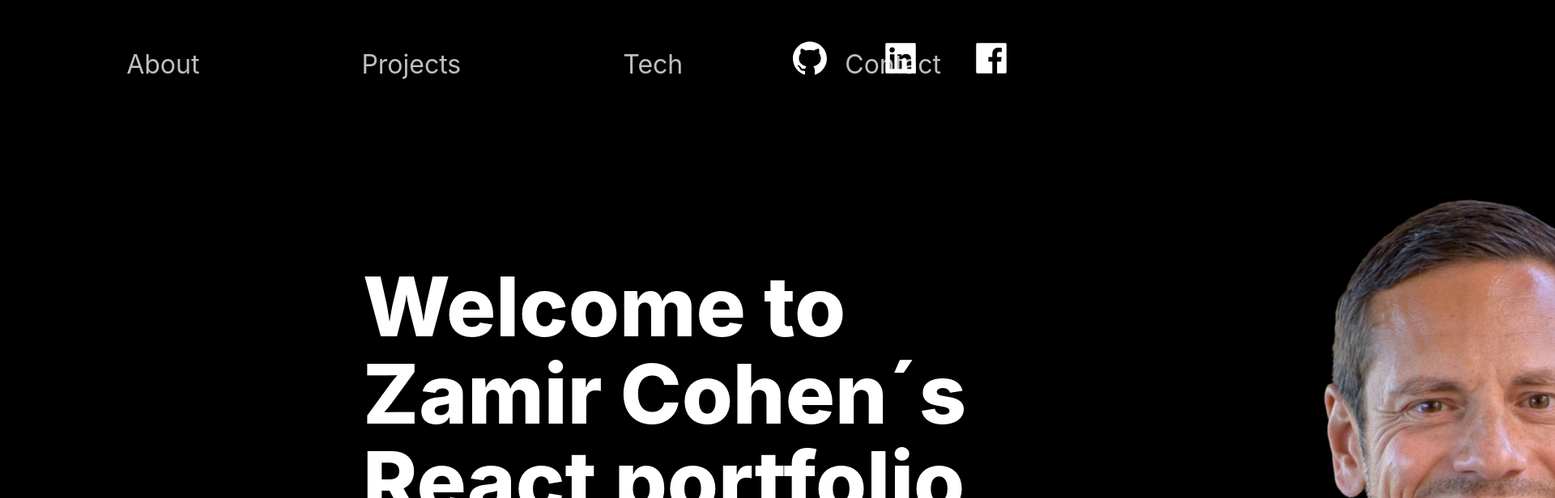
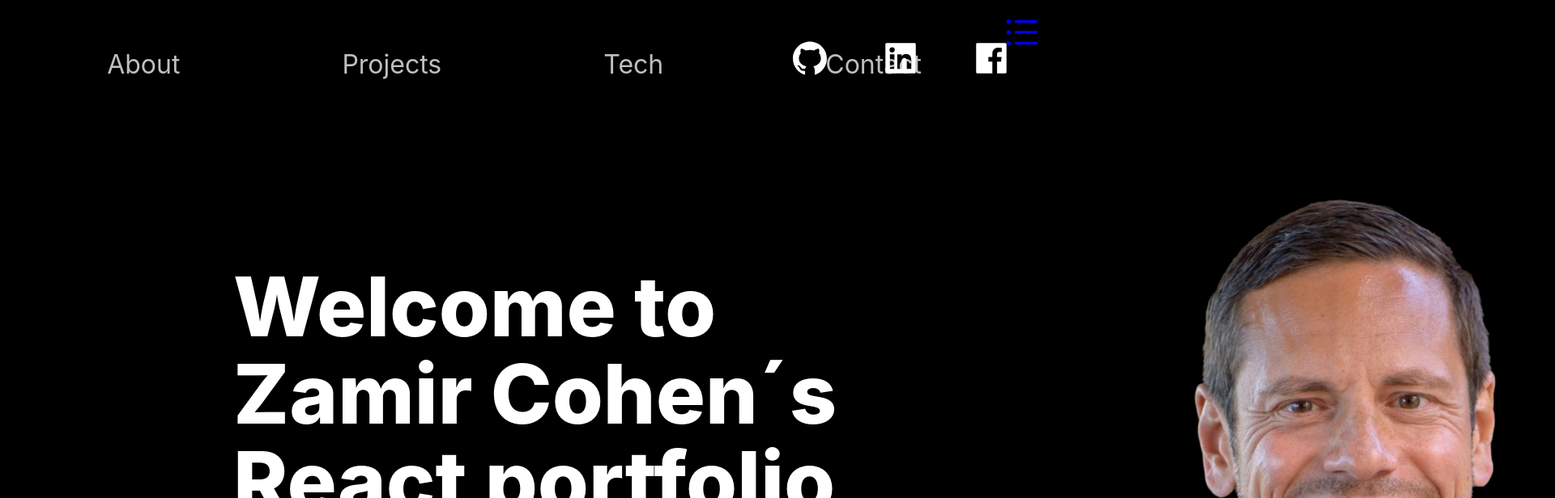
Before and after one commit to zamircohen/react_portfolio, a React (Create React App) app: page / in a window 1280 px wide. Shown: the top 616 px of the page at 81% size, 1920 px wide, since content can reach past the window. Built offline with nearby package versions, Linux system fonts and the light colour scheme.

Commit message:
Changed css properties for Navbar and Header

```diff
--- a/src/components/Contact/Contact.jsx
+++ b/src/components/Contact/Contact.jsx
@@ -32,7 +32,7 @@ export default function Contact() {
 
             <form className="form" ref={form} onSubmit={sendEmail}>
                 <input className="input" type="text" placeholder=' Your name*' name="name" required="true"/>
-                <input className="input" type="text" placeholder=' Your comnpany' name="company" />
+                <input className="input" type="text" placeholder=' Your company' name="company" />
                 <input className="input" type="text" placeholder=' Your email*' name="email" />
                 <input className="input" type="tel" placeholder=' Phonenumber' name="phone" />
                 <textarea className="textarea" placeholder='Your message...' name="message" ></textarea>
--- a/src/components/Header/HeaderStyles.jsx
+++ b/src/components/Header/HeaderStyles.jsx
@@ -13,11 +13,10 @@ export const Wrapper = styled.div`
 `;
 
 export const Section = styled.div`
-
     max-width: 1040px;
     width: 100%;
     color: white;
-    margin: ${(props) => props.right ? "0 20rem 0 10rem" : "0 10rem 0 20rem" };
+    margin: ${(props) => props.right ? "0 10rem 0 10rem" : "0 10rem 0 10rem" };
     text-align: ${(props) => props.left ? "left" : "right" };
     vertical-align: middle;
     padding-${(props) => props.right ? "right" : "left" }: 7rem;
--- a/src/components/NavBar/NavBar.jsx
+++ b/src/components/NavBar/NavBar.jsx
@@ -1,21 +1,31 @@
 import React from 'react'
 import { Wrapper, Div1, Div2, Div3, NavLink, SocialIcons  } from './NavBarStyles';
-import { AiFillFacebook, AiFillGithub, AiFillLinkedin } from 'react-icons/ai';
+import { AiFillFacebook, AiFillGithub, AiFillLinkedin, AiOutlineBars } from 'react-icons/ai';
 import { BsMoonFill, BsSunFill } from 'react-icons/bs';
 import ToggleSwitch from '../../styles/GlobalComponents/ToggleSwitch';
 import { HashLink } from 'react-router-hash-link';
 import {SectionDivider} from '../Header/HeaderStyles';
 
 
+export default function NavBar() {
 
-export default function NavBar() {
+    function myFunction() {
+        var x = document.getElementById("myTopnav");
+        if (x.className === "topnav") {
+          x.className += " responsive";
+        } else {
+          x.className = "topnav";
+        }
+      }
+
+
     return (
     <Wrapper>
         {/* <Div1>
         <span> <BsMoonFill color="white" size="1.5rem"/> <ToggleSwitch /> <BsSunFill color="white" size="1.5rem"/> </span>
         </Div1> */}
 
-        <Div2>
+        <Div2 className='topnav' id="myTopnav">
             <li>
                 <HashLink smooth to="/#home">
                     <NavLink> Home </NavLink>
@@ -41,6 +51,12 @@ export default function NavBar() {
                     <NavLink> Contact </NavLink>
                 </HashLink>
             </li>
+            <li>
+            <a href="javascript:void(0);" className="icon" onclick="myFunction()">
+            <i><AiOutlineBars size="3rem"/></i>
+            </a>
+            </li>
+
         </Div2>
 
         <Div3>
--- a/src/components/NavBar/NavBarStyles.jsx
+++ b/src/components/NavBar/NavBarStyles.jsx
@@ -11,6 +11,7 @@ export const Wrapper = styled.div`
     gap: 2rem;
     padding: 1rem 0rem 1rem 0rem;
     width: 100%;
+    margin: 0;
 `;
 
 export const Span = styled.span`
@@ -27,9 +28,9 @@ export const Div1 = styled.div`
 `;
 
 export const Div2 = styled.div`
+        align-content: space-around;
         grid-area: 1 / 2 / 1 / 4;
         display: flex;
-    align-content: space-around;
         justify-content: center;
         list-style: none;
 `;
```
Also changed, not shown: src/themes/default.js (added, +22 -0 lines). Lines whose indentation alone changed are shown as unchanged.
